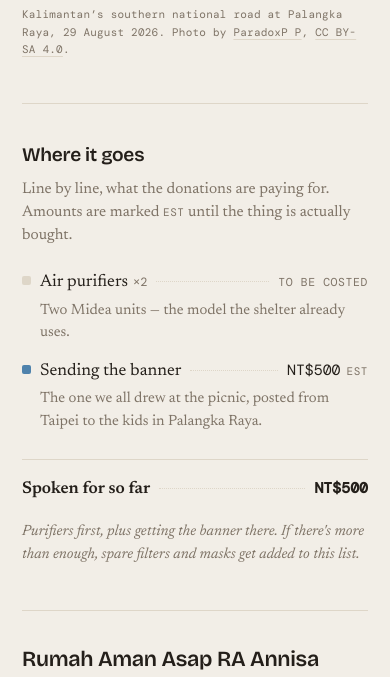
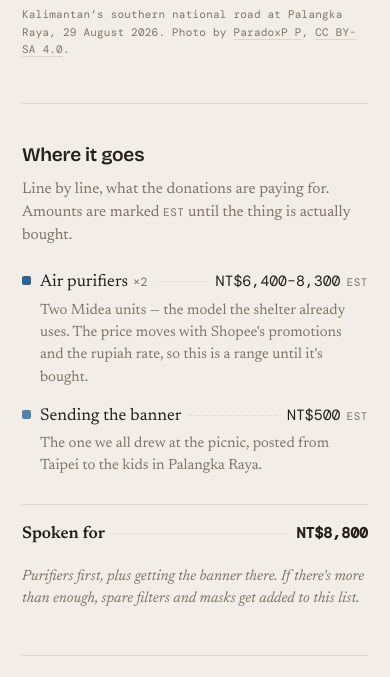
Before and after one commit to michelle-hartono/clean-air-for-borneo, a plain HTML site: page index.html in a window 390 px wide. Shown: the part 1754-2431 px from the top of the page. Drawn offline with nearby package versions, Linux system fonts and the light colour scheme.

Commit message:
tracker: show the purifiers as a price range
Friends can now see roughly what the purifiers cost before they're bought:
planned_low/planned_high render as 'NT$6,400-8,300 est'. Totals budget
against the top of the range so 'Left over' is the minimum surplus, never
an overpromise. Ledger labels shrink and wrap so the wider amount can't
push off a narrow phone.

Co-Authored-By: Claude Opus 5 (1M context) <noreply@anthropic.com>

```diff
--- a/index.html
+++ b/index.html
@@ -298,7 +298,7 @@
     border-radius: 2px;
     transform: translateY(-1px);
   }
-  .line .what { flex: none; max-width: 70%; }
+  .line .what { flex: 0 1 auto; max-width: 70%; }
   .line .qty {
     font-family: var(--mono);
     font-style: normal;
@@ -613,10 +613,17 @@
     if (!items.length) { el.hidden = true; return; }
     el.hidden = false;
 
-    // what a line is worth: real spend if there is one, otherwise the estimate
+    var has = function (v) { return v !== null && v !== undefined; };
+    // an estimate can be a range; budget against the TOP of it so "left over" never overpromises
     var valueOf = function (it) {
-      return it.spent !== null && it.spent !== undefined ? it.spent
-           : (it.planned !== null && it.planned !== undefined ? it.planned : null);
+      if (has(it.spent)) { return it.spent; }
+      if (has(it.planned)) { return it.planned; }
+      if (has(it.planned_high)) { return it.planned_high; }
+      return null;
+    };
+    var rangeOf = function (it) {
+      return (!has(it.spent) && has(it.planned_low) && has(it.planned_high))
+        ? [it.planned_low, it.planned_high] : null;
     };
     var priced = items.filter(function (it) { return valueOf(it) !== null; });
     var allocated = priced.reduce(function (a, it) { return a + Number(valueOf(it)); }, 0);
@@ -641,10 +648,14 @@
 
     var lines = items.map(function (it, i) {
       var v = valueOf(it);
-      var isPlan = (it.spent === null || it.spent === undefined) && v !== null;
+      var rng = rangeOf(it);
+      var isPlan = !has(it.spent) && v !== null;
+      var shown = rng
+        ? fmtTwd(rng[0]) + '\u2013' + Number(rng[1]).toLocaleString('en-US')
+        : fmtTwd(v);
       var amount = v === null
         ? '<span class="amt todo">to be costed</span>'
-        : '<span class="amt">' + esc(fmtTwd(v)) + (isPlan ? '<span class="plan">est</span>' : '') + '</span>';
+        : '<span class="amt">' + esc(shown) + (isPlan ? '<span class="plan">est</span>' : '') + '</span>';
       var qty = it.qty ? '<em class="qty">&times;' + esc(it.qty) + '</em>' : '';
       return '<li>' +
         '<div class="line">' +
--- a/status.json
+++ b/status.json
@@ -64,8 +64,10 @@
         "label": "Air purifiers",
         "qty": 2,
         "planned": null,
+        "planned_low": 6400,
+        "planned_high": 8300,
         "spent": null,
-        "note": "Two Midea units — the model the shelter already uses."
+        "note": "Two Midea units — the model the shelter already uses. The price moves with Shopee's promotions and the rupiah rate, so this is a range until it's bought."
       },
       {
         "id": "banner",
```
Also changed, not shown: 1 other file.
